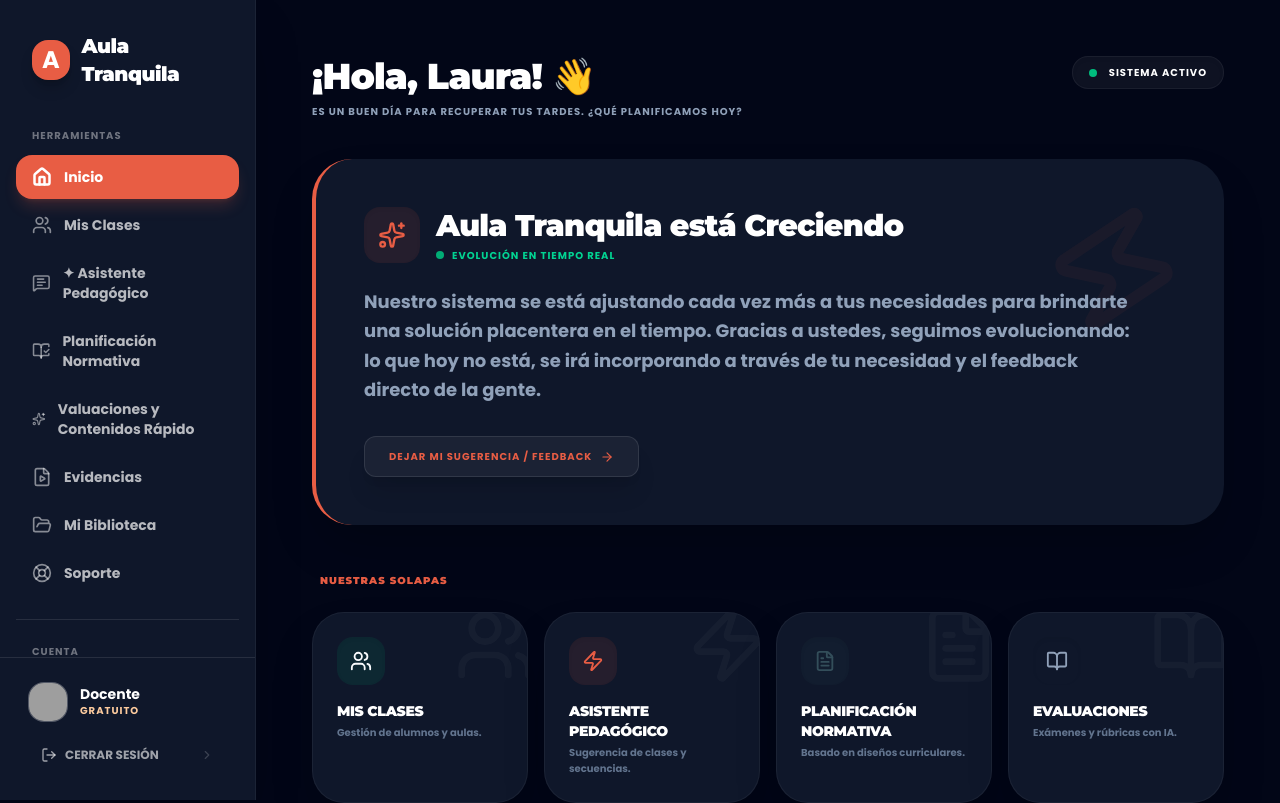
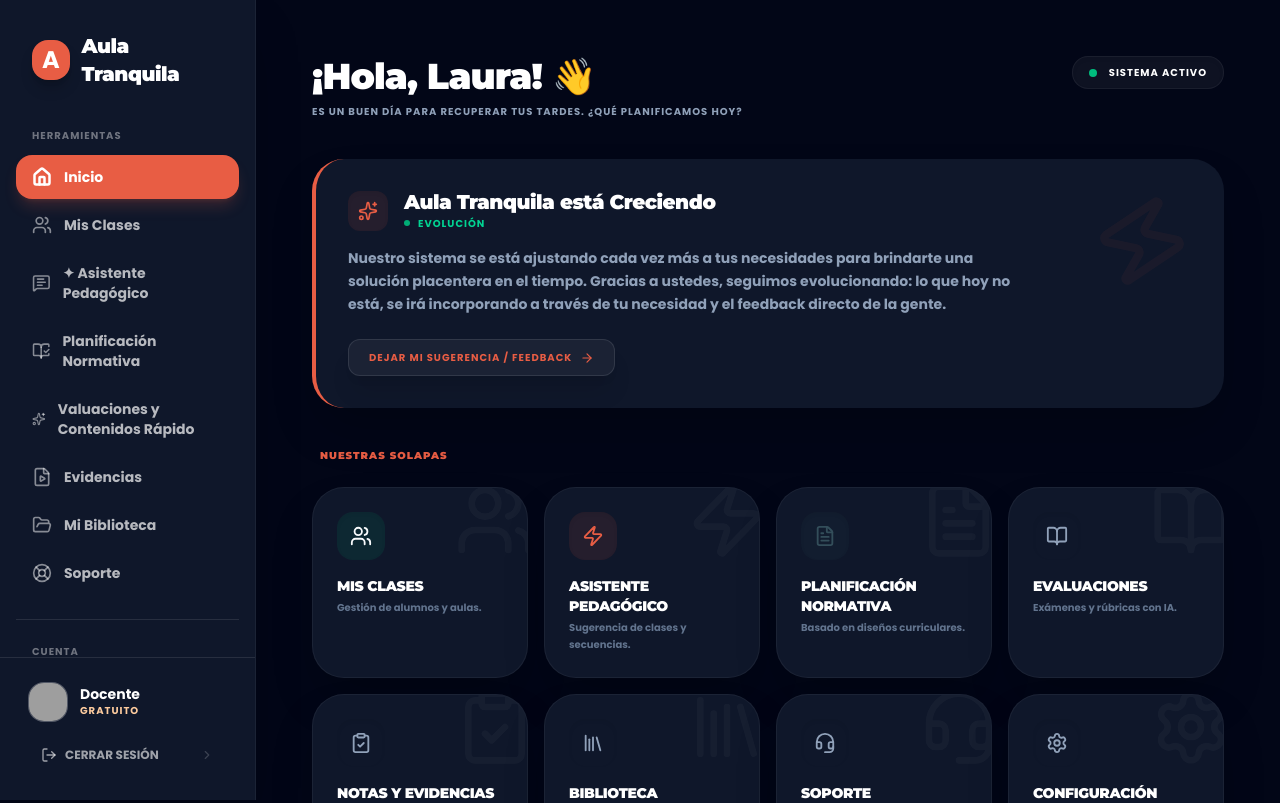
Before and after one commit to arielwin85-dotcom/aula-tranquila, a Next.js app: page / in a window 1280 px wide. Shown: the top 803 px of the page. Built offline with nearby package versions, Linux system fonts and the light colour scheme; no server answers; the database is empty; grey boxes are pictures that could not be loaded.

Commit message:
Home: make growth announcement banner more compact

```diff
--- a/src/app/page.tsx
+++ b/src/app/page.tsx
@@ -62,32 +62,32 @@ export default function Dashboard() {
       </div>
 
       {/* Sistema en Crecimiento - Banner Destacado */}
-      <div className="mb-12 animate-in fade-in slide-in-from-top-4 duration-1000">
-        <div className="bg-brand-navy border-l-4 border-brand-orange p-8 md:p-12 rounded-[2.5rem] shadow-2xl relative overflow-hidden group">
-          <div className="absolute right-0 top-0 p-10 opacity-5 group-hover:opacity-10 transition-opacity">
-            <Zap size={140} className="text-brand-orange rotate-12" />
+      <div className="mb-10 animate-in fade-in slide-in-from-top-4 duration-1000">
+        <div className="bg-brand-navy border-l-4 border-brand-orange p-6 md:p-8 rounded-[2rem] shadow-2xl relative overflow-hidden group">
+          <div className="absolute right-0 top-0 p-8 opacity-5 group-hover:opacity-10 transition-opacity">
+            <Zap size={100} className="text-brand-orange rotate-12" />
           </div>
           <div className="relative z-10">
-            <div className="flex items-center gap-4 mb-6">
-              <div className="w-14 h-14 rounded-2xl bg-brand-orange/10 flex items-center justify-center text-brand-orange shadow-inner">
-                <Sparkles size={28} />
+            <div className="flex items-center gap-4 mb-4">
+              <div className="w-10 h-10 rounded-xl bg-brand-orange/10 flex items-center justify-center text-brand-orange shadow-inner">
+                <Sparkles size={20} />
               </div>
               <div>
-                <h2 className="text-xl md:text-3xl font-black text-white font-montserrat tracking-tight">Aula Tranquila está Creciendo</h2>
+                <h2 className="text-lg md:text-xl font-black text-white font-montserrat tracking-tight leading-none">Aula Tranquila está Creciendo</h2>
                 <div className="flex items-center gap-2 mt-1">
-                   <div className="w-2 h-2 bg-emerald-500 rounded-full animate-pulse"></div>
-                   <span className="text-[10px] font-black text-emerald-400 uppercase tracking-widest">Evolución en Tiempo Real</span>
+                   <div className="w-1.5 h-1.5 bg-emerald-500 rounded-full animate-pulse"></div>
+                   <span className="text-[10px] font-black text-emerald-400 uppercase tracking-widest">Evolución</span>
                 </div>
               </div>
             </div>
-            <p className="text-sm md:text-lg text-slate-400 font-bold leading-relaxed max-w-3xl">
+            <p className="text-xs md:text-sm text-slate-400 font-bold leading-relaxed max-w-2xl">
               Nuestro sistema se está ajustando cada vez más a tus necesidades para brindarte una solución placentera en el tiempo.
               Gracias a ustedes, seguimos evolucionando: lo que hoy no está, se irá incorporando a través de tu necesidad y el feedback directo de la gente.
             </p>
-            <div className="mt-8">
+            <div className="mt-6">
                <Link
                  href="/soporte"
-                 className="inline-flex items-center gap-2 px-6 py-3 bg-white/5 border border-white/10 rounded-xl text-[10px] font-black text-brand-orange uppercase tracking-widest hover:bg-brand-orange hover:text-white transition-all shadow-xl"
+                 className="inline-flex items-center gap-2 px-5 py-2.5 bg-white/5 border border-white/10 rounded-xl text-[10px] font-black text-brand-orange uppercase tracking-widest hover:bg-brand-orange hover:text-white transition-all shadow-xl"
                >
                  Dejar mi Sugerencia / Feedback <ArrowRight size={14} />
                </Link>
```
